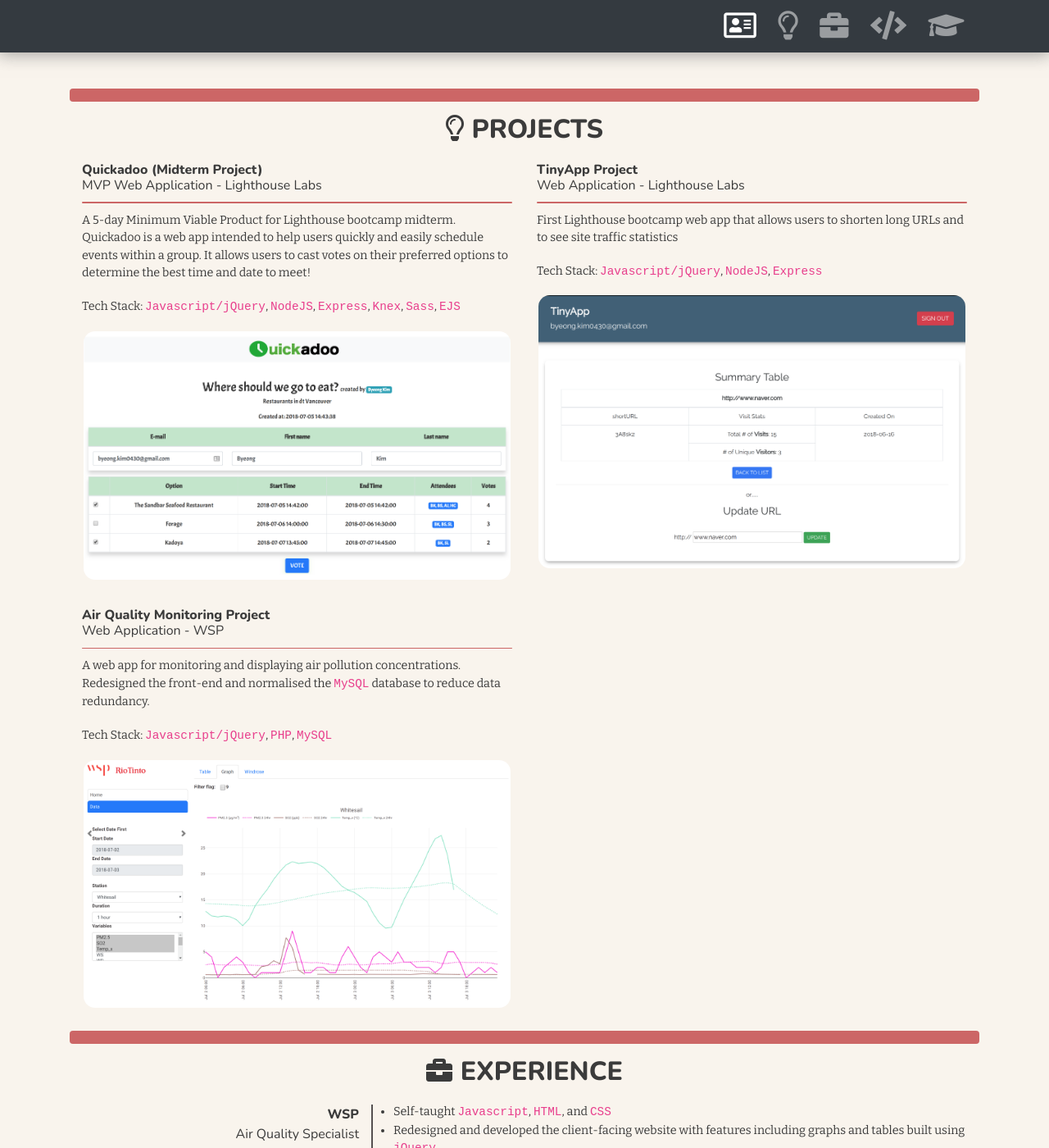
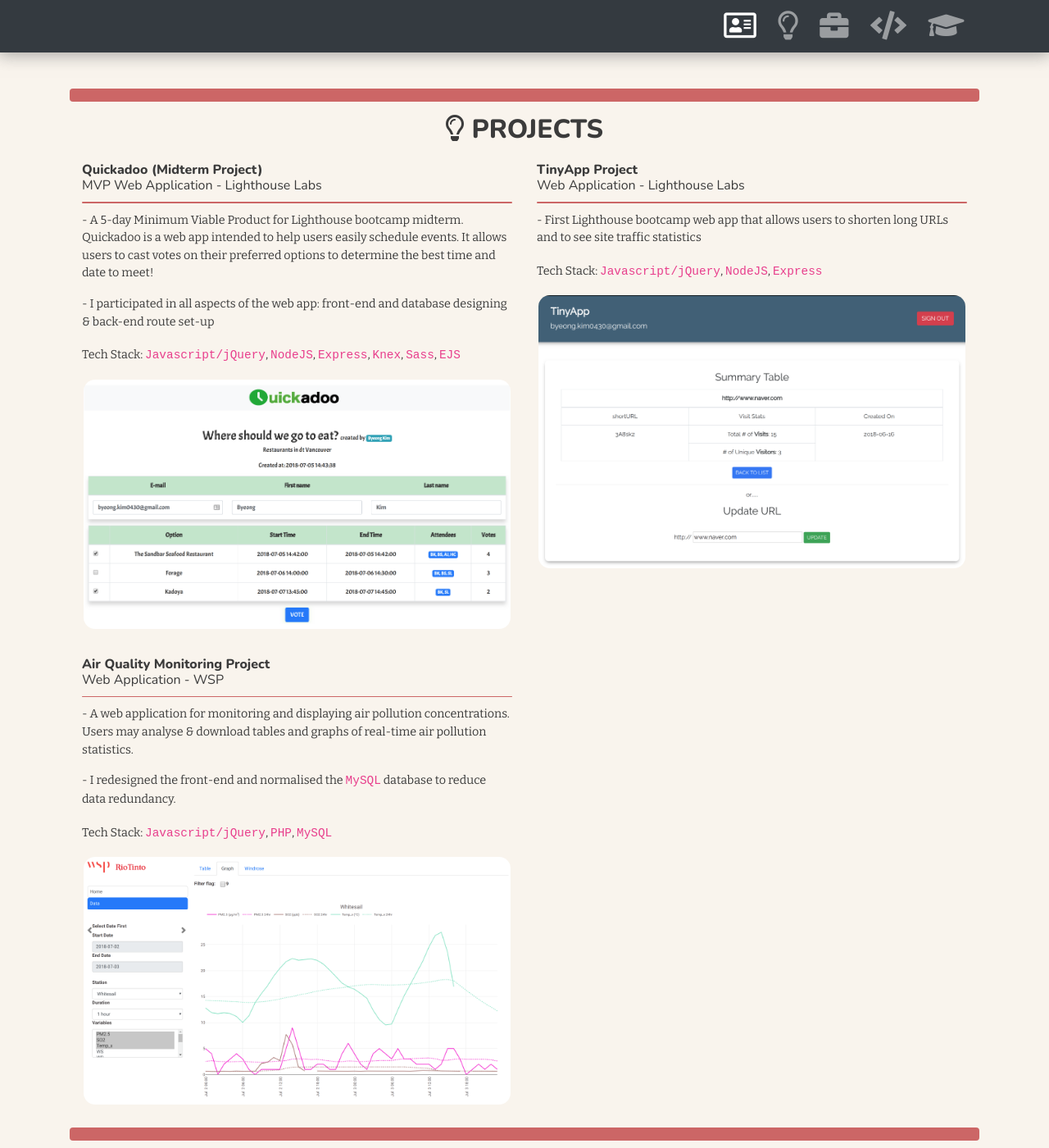
Before and after one commit to byeong0430/byeong0430.github.io, a Jekyll site: the page built from index.html, in a window 1280 px wide and 1400 px high, scrolled down 414 px. Shown: the whole window at 82% size. Built offline with Jekyll 4.4.1, drawn with Linux system fonts in a browser that asks for light colours; nearby versions of some CDN libraries.

Commit message:
added description of my role

```diff
--- a/_includes/projects-elements.html
+++ b/_includes/projects-elements.html
@@ -11,9 +11,13 @@
       </header>
       <hr class="red-line">
       <main>
-        <p>A 5-day Minimum Viable Product for Lighthouse bootcamp midterm.
-          Quickadoo is a web app intended to help users quickly and easily schedule events within a group.
-          It allows users to cast votes on their preferred options to determine the best time and date to meet!
+        <p>
+          - A 5-day Minimum Viable Product for Lighthouse bootcamp midterm. Quickadoo is a web app intended to help users easily schedule
+          events. It allows users to cast votes on their preferred options to determine the best time and date to meet!
+        </p>
+        <p>
+          - I participated in all aspects of the web app: front-end and database designing & back-end route set-up
+        </p>
         <p>Tech Stack:
           <code>Javascript/jQuery</code>,
           <code>NodeJS</code>,
@@ -40,7 +44,9 @@
       </header>
       <hr class="red-line">
       <main>
-        <p>First Lighthouse bootcamp web app that allows users to shorten long URLs and to see site traffic statistics
+        <p>
+          - First Lighthouse bootcamp web app that allows users to shorten long URLs and to see site traffic statistics
+        </p>
         <p>Tech Stack:
           <code>Javascript/jQuery</code>,
           <code>NodeJS</code>,
@@ -64,8 +70,14 @@
       </header>
       <hr class="red-line">
       <main>
-        <p>A web app for monitoring and displaying air pollution concentrations. Redesigned the front-end and normalised the
-          <code>MySQL</code> database to reduce data redundancy.</p>
+        <p>
+          - A web application for monitoring and displaying air pollution concentrations.
+          Users may analyse & download tables and graphs of real-time air pollution statistics.
+        </p>
+        <p>
+          - I redesigned the front-end and normalised the
+          <code>MySQL</code> database to reduce data redundancy.
+        </p>
         <p>Tech Stack:
           <code>Javascript/jQuery</code>,
           <code>PHP</code>,
```
Lines whose indentation alone changed are shown as unchanged.
